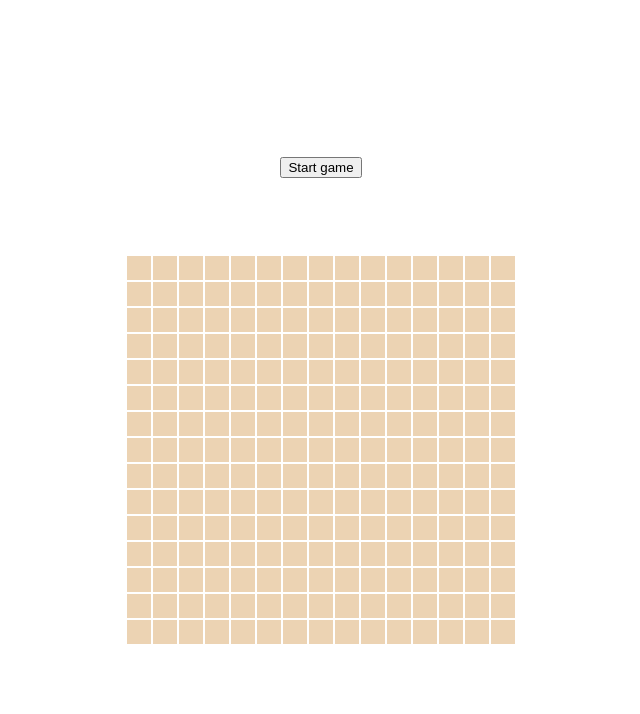
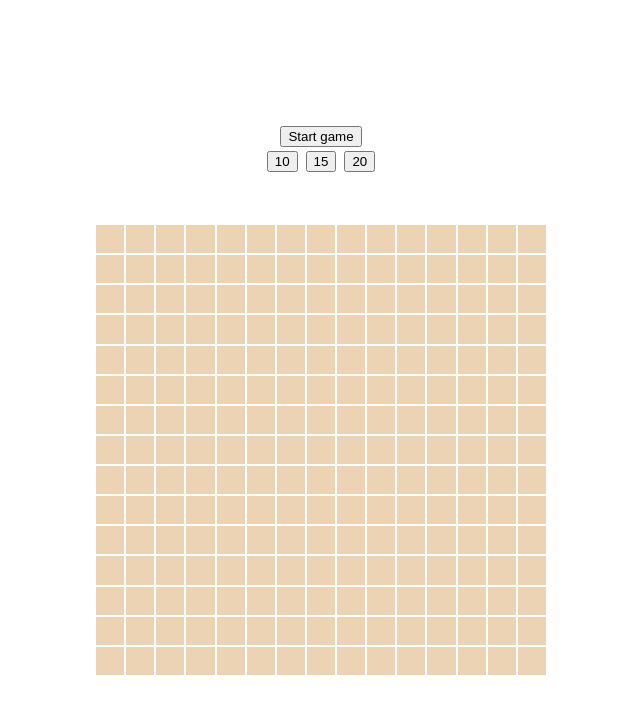
Before and after one commit to anibaka9/snake-react, a React (Create React App) app: page / in a window 1280 px wide. Shown: the top 714 px of the page, without its empty margins (319-959 px from the left). Built offline with nearby package versions, Linux system fonts and the light colour scheme.

Commit message:
fixed typos added size selector made game field responsible

```diff
--- a/src/App.css
+++ b/src/App.css
@@ -11,8 +11,22 @@
   justify-content: center;
 }
 
+
+
 .controls {
   height: 100px;
+}
+
+.select-filed-size-wrapper {
+  display: flex;
+  width: 100%;
+  padding-top: 4px;
+  justify-content: center;
+}
+
+.size-button {
+  margin-right: 4px;
+  margin-left: 4px;
 }
 
 .text {
@@ -21,14 +35,20 @@
 
 .wrapper {
   display: grid;
-  grid-template-columns: repeat(15, 1fr);
   grid-gap: 2px;
+  width: 90vw;
 }
 
 .field {
-  height: 24px;
-  width: 24px;
   background-color: rgb(236, 211, 179);
+  position: relative;
+  box-sizing: border-box;
+}
+
+.field::before {
+  content: '';
+  display: block;
+  padding-top: 100%;
 }
 
 .snake {
--- a/src/Controls.tsx
+++ b/src/Controls.tsx
@@ -5,16 +5,28 @@ interface ControlsProps {
   gameState: GameStates;
   startGame: () => void;
   score: number;
+  setFieldSize: (size: number) => void;
 }
 
-const Controls = ({ gameState, startGame, score }: ControlsProps): JSX.Element => {
+const gameSizes: number[] = [10, 15, 20];
+
+const Controls = ({ gameState, startGame, score, setFieldSize }: ControlsProps): JSX.Element => {
   return (
     <div className="controls">
       {gameState !== 'ready' && <p className="text">score: {score}</p>}
       {gameState === 'ready' && <button onClick={startGame}>Start game</button>}
-      {gameState === 'loose' && (
+      {gameState !== 'running' && (
+        <div className="select-filed-size-wrapper">
+          {gameSizes.map((el) => (
+            <button className="size-button" key={el} onClick={() => setFieldSize(el)}>
+              {el}
+            </button>
+          ))}
+        </div>
+      )}
+      {gameState === 'lost' && (
         <>
-          <p className="text">you loose</p>
+          <p className="text">You lost</p>
           <button onClick={startGame}>Start over</button>
         </>
       )}
--- a/src/Field.tsx
+++ b/src/Field.tsx
@@ -1,19 +1,22 @@
 import React from 'react';
 import * as R from 'ramda';
 import Cell from './Cell';
-import { Snake, Coodinates } from './types';
+import { Snake, Coordinates } from './types';
 import checkIfFieldInArray from './checkIfFieldInArray';
 
 interface FieldProp {
   fieldWidth: number;
   fieldHeight: number;
   snake: Snake;
-  food: Coodinates | null;
+  food: Coordinates | null;
 }
 
 const Field = ({ fieldWidth, fieldHeight, snake, food }: FieldProp): JSX.Element => {
   return (
-    <div className="wrapper">
+    <div
+      className="wrapper"
+      style={{ gridTemplateColumns: `repeat(${fieldWidth}, 1fr)`, maxWidth: fieldWidth * 30 }}
+    >
       {R.range(0, fieldWidth * fieldHeight).map((index) => {
         const y = (index - (index % fieldWidth)) / fieldWidth;
         const x = index % fieldHeight;
--- a/src/Game.tsx
+++ b/src/Game.tsx
@@ -2,21 +2,13 @@ import React, { useState, useEffect } from 'react';
 import * as R from 'ramda';
 import './App.css';
 import Field from './Field';
-import { Snake, Direction, GameStates, Coodinates } from './types';
+import { Snake, Direction, GameStates, Coordinates, GameSettings } from './types';
 import { useGetLastDirection } from './directionalHooks';
-import useRenderCurcle from './useRenderCurcle';
+import useRenderCircle from './useRenderCircle';
 import Controls from './Controls';
 import checkIfFieldInArray from './checkIfFieldInArray';
 
-const gameSettins: {
-  fieldWidth: number;
-  fieldHeight: number;
-  initialSnake: Snake;
-  initialSpeed: number;
-  initialDirection: Direction;
-  maxSpeed: number;
-  speedIncrement: number;
-} = {
+const initialGameSettings: GameSettings = {
   fieldWidth: 15,
   fieldHeight: 15,
   initialSnake: [
@@ -29,7 +21,7 @@ const gameSettins: {
   speedIncrement: 0.25,
 };
 
-const getOffcetFromDirection = (direction: Direction | null): Coodinates => {
+const getOffsetFromDirection = (direction: Direction | null): Coordinates => {
   const x = direction === '+x' ? 1 : direction === '-x' ? -1 : 0;
   const y = direction === '+y' ? 1 : direction === '-y' ? -1 : 0;
   return { x, y };
@@ -39,12 +31,12 @@ const getCorrectDirection = (
   direction: Direction,
   secondDirection: Direction | null,
 ): Direction => {
-  const pressedOffcet = getOffcetFromDirection(secondDirection);
-  const offcet = getOffcetFromDirection(direction);
+  const pressedOffset = getOffsetFromDirection(secondDirection);
+  const offset = getOffsetFromDirection(direction);
 
   const directionIsInvalid =
-    (pressedOffcet.x && pressedOffcet.x === -offcet.x) ||
-    (pressedOffcet.y && pressedOffcet.y === -offcet.y);
+    (pressedOffset.x && pressedOffset.x === -offset.x) ||
+    (pressedOffset.y && pressedOffset.y === -offset.y);
 
   if (!directionIsInvalid && secondDirection) {
     return secondDirection;
@@ -52,8 +44,8 @@ const getCorrectDirection = (
   return direction;
 };
 
-const checkColisions = (
-  newHead: Coodinates,
+const checkCollisions = (
+  newHead: Coordinates,
   snake: Snake,
   fieldWidth: number,
   fieldHeight: number,
@@ -66,19 +58,19 @@ const checkColisions = (
     checkIfFieldInArray(newHead, snake)
   );
 
-const generateFood = (snake: Snake, fieldWidth: number, fieldHeight: number): Coodinates => {
-  const numberOfFiels = fieldWidth * fieldHeight;
+const generateFood = (snake: Snake, fieldWidth: number, fieldHeight: number): Coordinates => {
+  const numberOfFields = fieldWidth * fieldHeight;
   const getRandomNumber = (a: number, b: number): number => {
     const min = a > b ? b : a;
     const max = a > b ? a : b;
     return Math.floor(Math.random() * (max - min) + min);
   };
 
-  const numberOfEmptyFields = numberOfFiels - snake.length;
+  const numberOfEmptyFields = numberOfFields - snake.length;
 
   const snakeFields: number[] = snake.map((el) => el.x + el.y * fieldHeight);
 
-  const emptyFields = R.range(0, numberOfFiels).filter((el) => !snakeFields.includes(el));
+  const emptyFields = R.range(0, numberOfFields).filter((el) => !snakeFields.includes(el));
 
   const randomNumberIndex = getRandomNumber(0, numberOfEmptyFields);
 
@@ -91,77 +83,83 @@ const generateFood = (snake: Snake, fieldWidth: number, fieldHeight: number): Co
 };
 
 const App: React.FC = () => {
+  const [gameSettings, setGameSettings] = useState<GameSettings>(initialGameSettings);
   const [snake, setSnake] = useState<Snake>([]);
-  const [direction, setDirection] = useState<Direction>(gameSettins.initialDirection);
+  const [direction, setDirection] = useState<Direction>(initialGameSettings.initialDirection);
   const [lastPressedDirection, resetLastPressedDirection] = useGetLastDirection();
   const [gameState, setGameState] = useState<GameStates>('ready');
-  const [food, setFood] = useState<Coodinates | null>(null);
-  const [speed, setSpeed] = useState(gameSettins.initialSpeed);
+  const [food, setFood] = useState<Coordinates | null>(null);
+  const [speed, setSpeed] = useState(initialGameSettings.initialSpeed);
+
+  const setFieldSize = (size: number) => {
+    setGameSettings({ ...gameSettings, fieldHeight: size, fieldWidth: size });
+  };
 
   useEffect(() => {
     if (gameState === 'running') {
-      const { fieldWidth, fieldHeight } = gameSettins;
+      const { fieldWidth, fieldHeight } = initialGameSettings;
       setFood(generateFood(snake, fieldWidth, fieldHeight));
     }
   }, [gameState, setFood]);
 
-  const renderNow = useRenderCurcle({ fps: speed, on: gameState === 'running' });
+  const renderNow = useRenderCircle({ fps: speed, on: gameState === 'running' });
 
   const startGame = () => {
     resetLastPressedDirection();
-    setSnake(gameSettins.initialSnake);
-    setDirection(gameSettins.initialDirection);
-    setSpeed(gameSettins.initialSpeed);
+    setSnake(gameSettings.initialSnake);
+    setDirection(gameSettings.initialDirection);
+    setSpeed(gameSettings.initialSpeed);
     setGameState('running');
   };
 
   useEffect(() => {
-    if (renderNow) {
-      const currentHead = R.head(snake);
+    if (renderNow && snake.length) {
+      const currentHead = snake[0];
 
       const newDirection = getCorrectDirection(direction, lastPressedDirection);
 
-      const offcet = getOffcetFromDirection(newDirection);
+      const offset = getOffsetFromDirection(newDirection);
 
       setDirection(newDirection);
 
       resetLastPressedDirection();
 
-      const newHead: Coodinates = { x: currentHead.x + offcet.x, y: currentHead.y + offcet.y };
-      const noColisions = checkColisions(
+      const newHead: Coordinates = { x: currentHead.x + offset.x, y: currentHead.y + offset.y };
+      const noCollisions = checkCollisions(
         newHead,
         snake,
-        gameSettins.fieldWidth,
-        gameSettins.fieldHeight,
+        gameSettings.fieldWidth,
+        gameSettings.fieldHeight,
       );
 
-      if (noColisions) {
-        const foodEated = food && newHead.x === food.x && newHead.y === food.y;
+      if (noCollisions) {
+        const foodEaten = food && newHead.x === food.x && newHead.y === food.y;
 
-        const newSnake: Snake = [newHead, ...(foodEated ? snake : snake.slice(0, -1))];
-        if (foodEated) {
-          if (speed < gameSettins.maxSpeed) setSpeed(speed + gameSettins.speedIncrement);
+        const newSnake: Snake = [newHead, ...(foodEaten ? snake : snake.slice(0, -1))];
+        if (foodEaten) {
+          if (speed < gameSettings.maxSpeed) setSpeed(speed + gameSettings.speedIncrement);
 
-          setFood(generateFood(newSnake, gameSettins.fieldWidth, gameSettins.fieldHeight));
+          setFood(generateFood(newSnake, gameSettings.fieldWidth, gameSettings.fieldHeight));
         }
 
         setSnake(newSnake);
       } else {
-        setGameState('loose');
+        setGameState('lost');
       }
     }
   }, [renderNow, snake, setSnake, direction, setDirection, lastPressedDirection]);
 
   return (
-    <div>
+    <div className="gameWrapper">
       <Controls
         gameState={gameState}
         startGame={startGame}
-        score={snake.length - gameSettins.initialSnake.length}
+        score={snake.length - gameSettings.initialSnake.length}
+        setFieldSize={setFieldSize}
       />
       <Field
-        fieldWidth={gameSettins.fieldWidth}
-        fieldHeight={gameSettins.fieldHeight}
+        fieldWidth={gameSettings.fieldWidth}
+        fieldHeight={gameSettings.fieldHeight}
         snake={snake}
         food={food}
       />
--- a/src/checkIfFieldInArray.ts
+++ b/src/checkIfFieldInArray.ts
@@ -1,6 +1,6 @@
-import { Coodinates } from './types';
+import { Coordinates } from './types';
 
-const checkIfFieldInArray = (field: Coodinates, array: Coodinates[]): boolean =>
+const checkIfFieldInArray = (field: Coordinates, array: Coordinates[]): boolean =>
   array.some((el) => Boolean(el.x === field.x && el.y === field.y));
 
 export default checkIfFieldInArray;
--- a/src/useRenderCurcle.ts
+++ b/src/useRenderCircle.ts
@@ -1,6 +1,6 @@
 import { useState, useEffect } from 'react';
 
-const useRenderCurcle = ({ fps, on }: { fps: number; on: boolean }): boolean => {
+const useRenderCircle = ({ fps, on }: { fps: number; on: boolean }): boolean => {
   const [renderNow, setRenderNow] = useState<boolean>(false);
 
   useEffect(() => {
@@ -24,4 +24,4 @@ const useRenderCurcle = ({ fps, on }: { fps: number; on: boolean }): boolean =>
   return renderNow && on;
 };
 
-export default useRenderCurcle;
+export default useRenderCircle;
```
Also changed, not shown: src/types.ts (+14 -4 lines).
